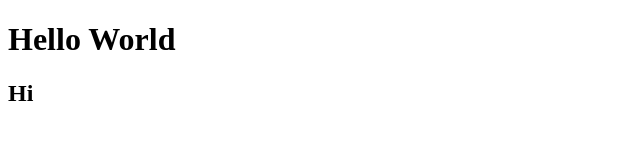
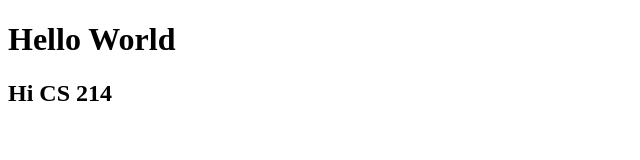
Before and after one commit to Emnanong/Staticwebsite2, a plain HTML site: page Index.html in a window 1280 px wide. Shown: the whole page, without its empty margins (0-640 px from the left). Drawn offline with Linux system fonts and the light colour scheme.

Commit message:
Change html to add h2

```diff
--- a/Index.html
+++ b/Index.html
@@ -2,6 +2,6 @@
 <html>
     <body>
         <h1>Hello World</h1>
-        <h2>Hi</h2>
+        <h2>Hi CS 214</h2>
     </body>
 </html>
```
